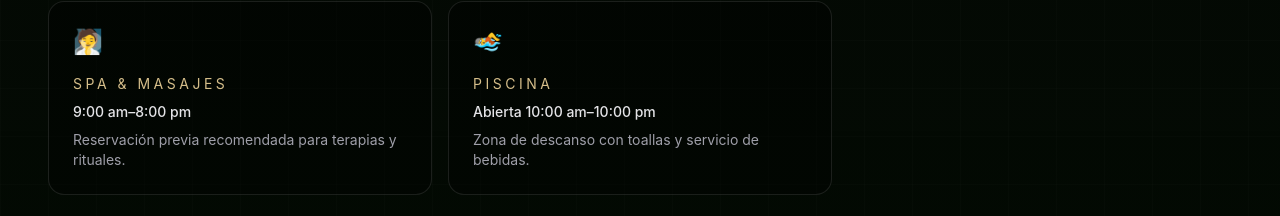
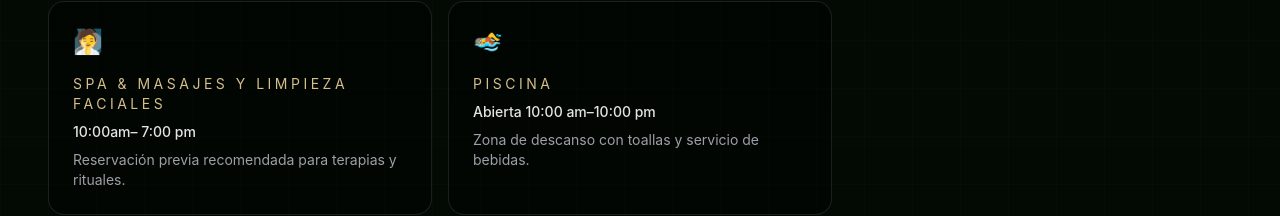
Before and after one commit to rolandoto/websiteqr, a Next.js app: page / in a window 1280 px wide. Shown: the part 968-1184 px from the top of the page. Built offline with nearby package versions, Linux system fonts and the light colour scheme.

Commit message:
update comot

```diff
--- a/app/page.tsx
+++ b/app/page.tsx
@@ -74,8 +74,8 @@ const serviceItems: ServiceItem[] = [
   },
   {
     icon: "🧖",
-    title: "Spa & Masajes",
-    subtitle: "9:00 am–8:00 pm",
+    title: "Spa & Masajes y Limpieza faciales",
+    subtitle: "10:00am– 7:00 pm",
     description: "Reservación previa recomendada para terapias y rituales.",
   },
   {
```
